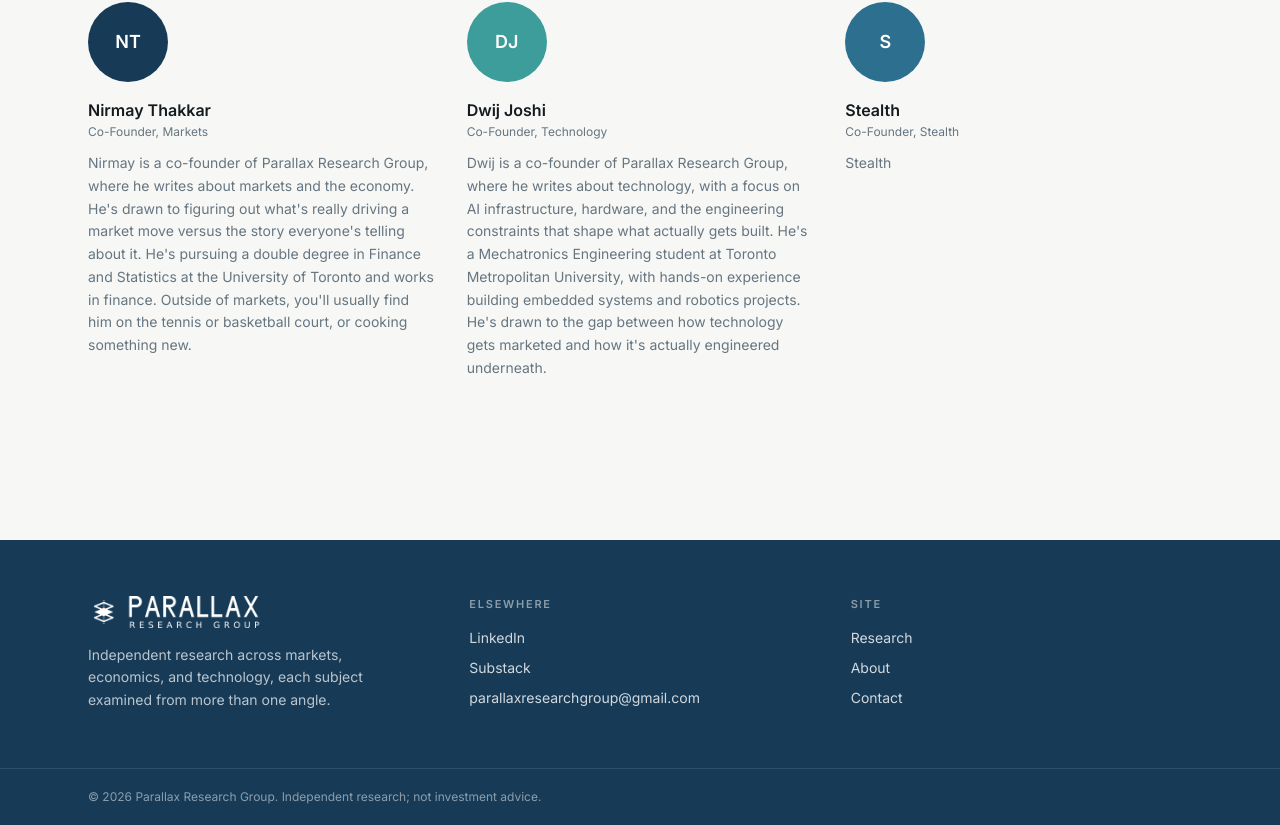
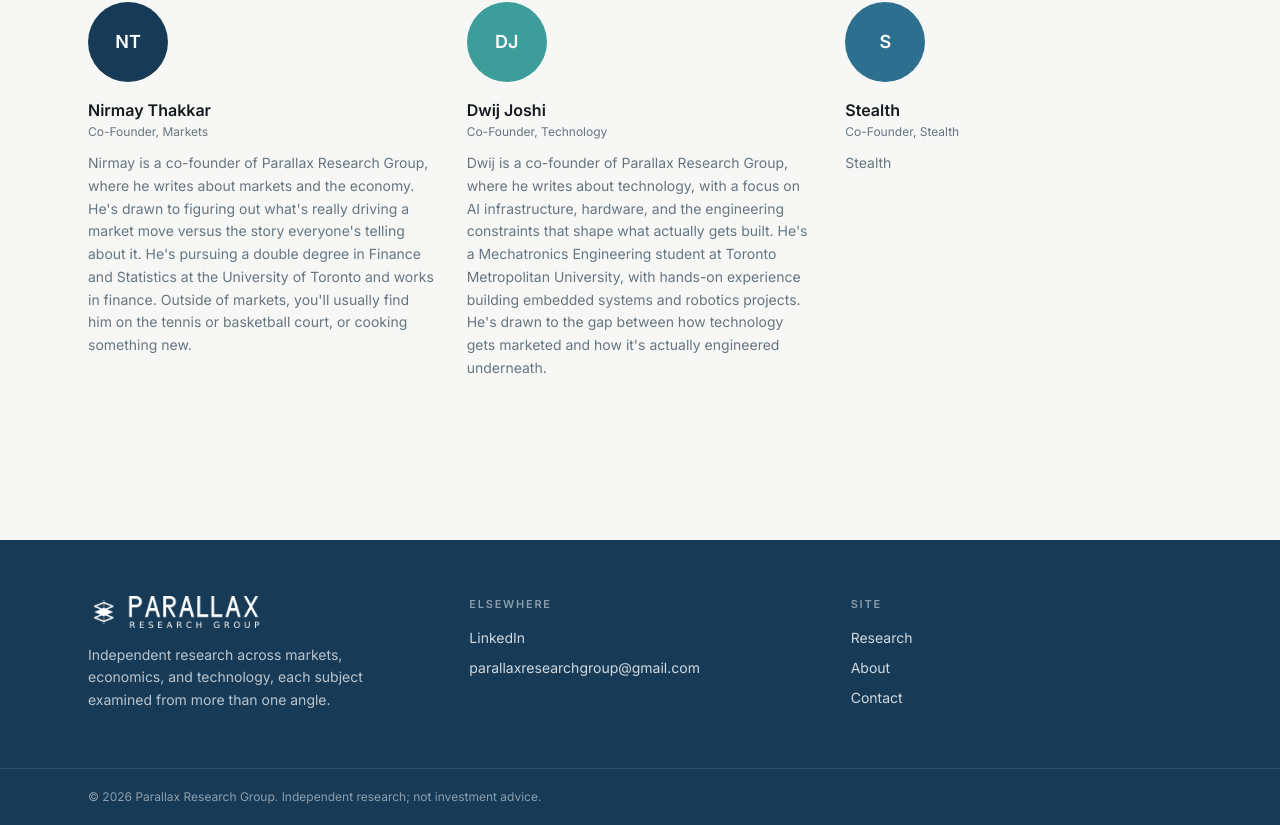
Before and after one commit to dwijjoshi14/parallax-research, a Next.js app: page /about in a window 1280 px wide. Shown: the part 921-1746 px from the top of the page. Built offline with nearby package versions, Linux system fonts and the light colour scheme.

Commit message:
Remove Substack URL from Footer component
Removed Substack link from the footer.

```diff
--- a/components/Footer.tsx
+++ b/components/Footer.tsx
@@ -1,7 +1,6 @@
 import Logo from "./Logo";
 
 const LINKEDIN_URL = "https://linkedin.com/company/parallax-research-group";
-const SUBSTACK_URL = "https://theprg.substack.com/";
 
 export default function Footer() {
   const year = new Date().getFullYear();
@@ -24,9 +23,6 @@ export default function Footer() {
           <ul className="mt-4 space-y-2.5 text-sm">
             <li>
               <a href={LINKEDIN_URL} target="_blank" rel="noreferrer noopener" className="text-white/80 hover:text-white transition-colors">LinkedIn</a>
-            </li>
-            <li>
-              <a href={SUBSTACK_URL} target="_blank" rel="noreferrer noopener" className="text-white/80 hover:text-white transition-colors">Substack</a>
             </li>
             <li><a href="mailto:parallaxresearchgroup@gmail.com" className="text-white/80 hover:text-white transition-colors">parallaxresearchgroup@gmail.com</a></li>
           </ul>
```
